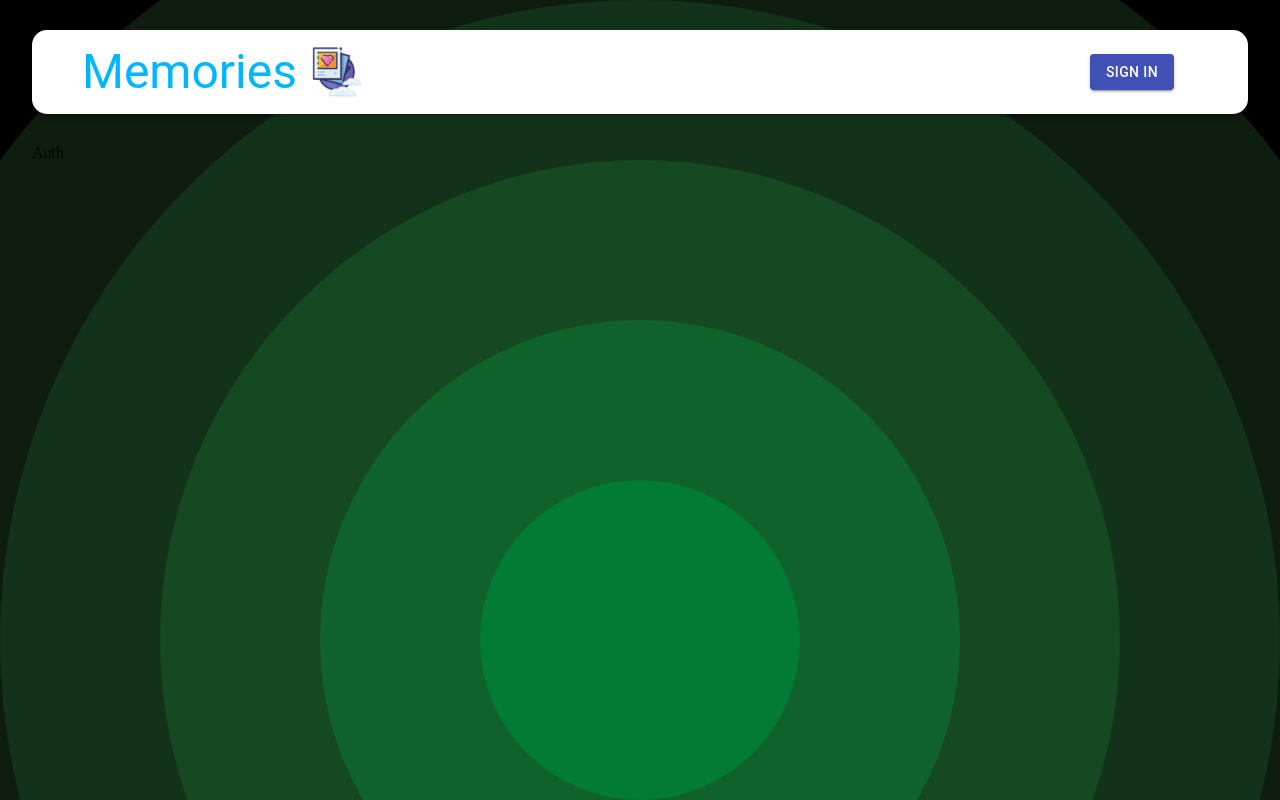
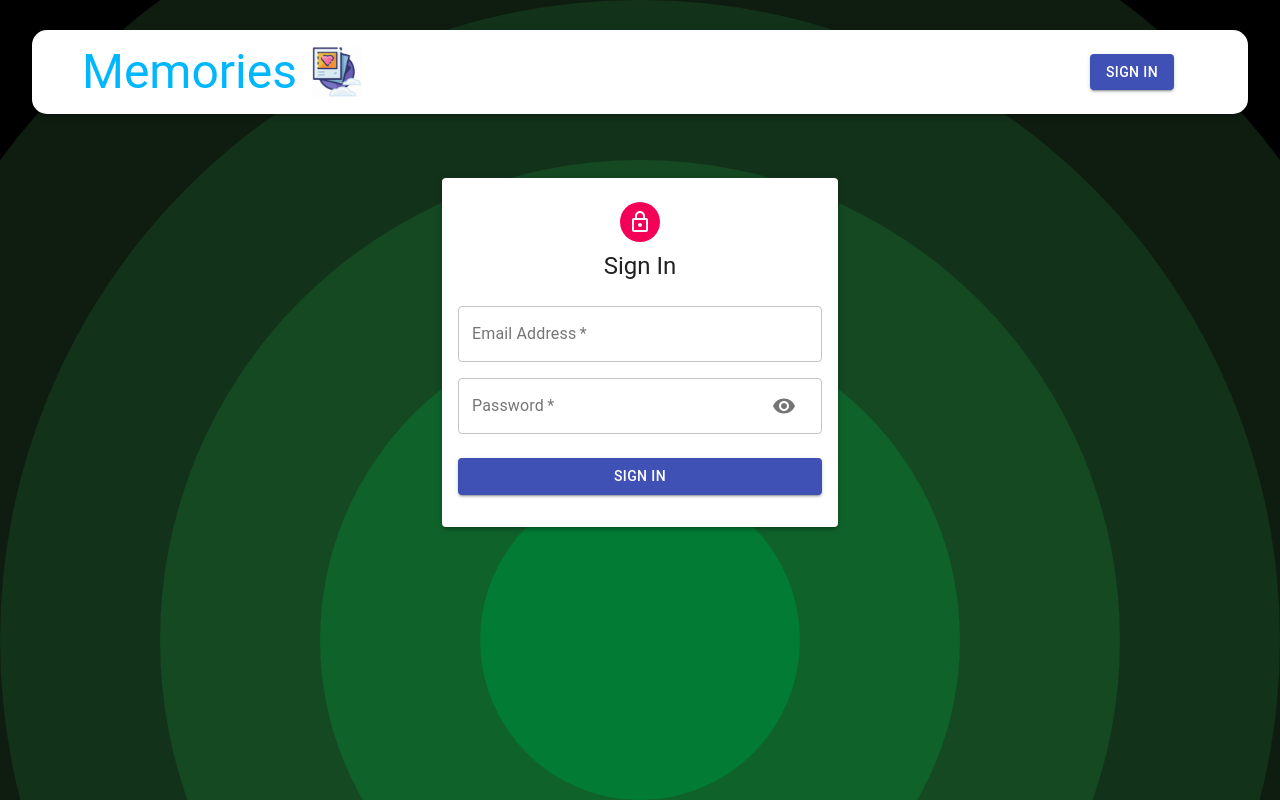
Before and after one commit to Sabbir-Rahman/quotes, a React (Create React App) app in the folder client/: page /auth in a window 1280 px wide. Built offline with nearby package versions, Linux system fonts and the light colour scheme.

Commit message:
auth form with react

```diff
--- a/client/src/components/Auth/Auth.js
+++ b/client/src/components/Auth/Auth.js
@@ -1,11 +1,58 @@
-import React from 'react'
+import React, { useState } from 'react'
+import { Avatar, Button, Paper, Grid, Typography, Container, TextField} from '@material-ui/core'
+import LockOutlinedIcon from '@material-ui/icons/LockOutlined'
+
+import useStyles from './styles'
+import Input from './input'
+
 
 const Auth = () => {
-    const state = null
+    const classes = useStyles();
+    //declaring as a state because need to show rhe password with click
+    const [showPassword, setShowPassowrd] = useState(false)
+
+    //toggling
+    const handleShowPassword = () => setShowPassowrd((prevShowPassword) => !prevShowPassword)
+
+    const isSignUp = false
+
+    const handleSubmit = () => {
+
+    }
+
+    const handleChange = () => {
+
+    }
+
     return(
-        <div>
-            Auth
-        </div>
+        <Container component="main" maxWidth="xs">
+            <Paper className={classes.paper} elevation={3}>
+                <Avatar className={classes.avatar}>
+                    <LockOutlinedIcon />
+                </Avatar>
+                <Typography component="h1" variant="h5">{isSignUp ? 'Sign Up' : 'Sign In'}</Typography>
+                <form className={classes.form} onSubmit={handleSubmit}>
+                    <Grid container spacing={2}>
+                        {
+                            //only if it is signUp then show something
+                            isSignUp && (
+                                <>
+                                   <Input name="firstName" label="First Name" handleChange={handleChange} autoFocus half/>
+                                   <Input name="lastName" label="Last Name" handleChange={handleChange} half/>
+                                </>
+                            )
+                        }
+                        <Input name="email" label="Email Address" handleChange={handleChange} type="email"/>
+                        <Input name="password" label="Password" handleChange={handleChange} type={showPassword? "text" : "password"} handleShowPassword={handleShowPassword}/>
+
+                        { isSignUp && <Input name="confirmPassword" label="Repeat Password" handleChange={handleChange} type="password"/>}
+                    </Grid>
+                    <Button type="submit" fullWidth variant="contained" color="primary" className={classes.submit}>
+                        {isSignUp ? 'Sign Up' : 'Sign In'}
+                    </Button>
+                </form>
+            </Paper>
+        </Container>
     )
 }
 
--- /dev/null
+++ b/client/src/components/Auth/input.js
@@ -0,0 +1,39 @@
+import React from 'react'
+import { TextField, Grid, InputAdornment, IconButton } from '@material-ui/core'
+
+import Visibility from '@material-ui/icons/Visibility'
+import VisibilityOff from '@material-ui/icons/VisibilityOff'
+
+
+const Input = ({name,handleChange,label, half, autoFocus, type, handleShowPassword}) => {
+    return (
+       <Grid item xs={12} sm={half ? 6 : 12}>
+           <TextField
+                name = {name}
+                onChange={handleChange}
+                variant="outlined"
+                required
+                fullWidth
+                label={label}
+                autoFocus={autoFocus}
+                type={type}
+
+                //only if name === password there is function for make it visible
+                InputProps={name === 'password' && {
+                    endAdornment: (
+                        <InputAdornment position="end" >
+                            <IconButton onClick={handleShowPassword}>
+                            {type === "password" ? <Visibility/> : <VisibilityOff />}
+                            </IconButton>
+                        </InputAdornment>
+                    )
+                } }
+
+
+
+           />
+       </Grid>
+    )
+}
+
+export default Input
--- a/client/src/components/Auth/styles.js
+++ b/client/src/components/Auth/styles.js
@@ -0,0 +1,30 @@
+import { makeStyles } from '@material-ui/core/styles';
+
+export default makeStyles((theme) => ({
+  paper: {
+    marginTop: theme.spacing(8),
+    display: 'flex',
+    flexDirection: 'column',
+    alignItems: 'center',
+    padding: theme.spacing(2),
+  },
+  root: {
+    '& .MuiTextField-root': {
+      margin: theme.spacing(1),
+    },
+  },
+  avatar: {
+    margin: theme.spacing(1),
+    backgroundColor: theme.palette.secondary.main,
+  },
+  form: {
+    width: '100%', // Fix IE 11 issue.
+    marginTop: theme.spacing(3),
+  },
+  submit: {
+    margin: theme.spacing(3, 0, 2),
+  },
+  googleButton: {
+    marginBottom: theme.spacing(2),
+  },
+}));
```
